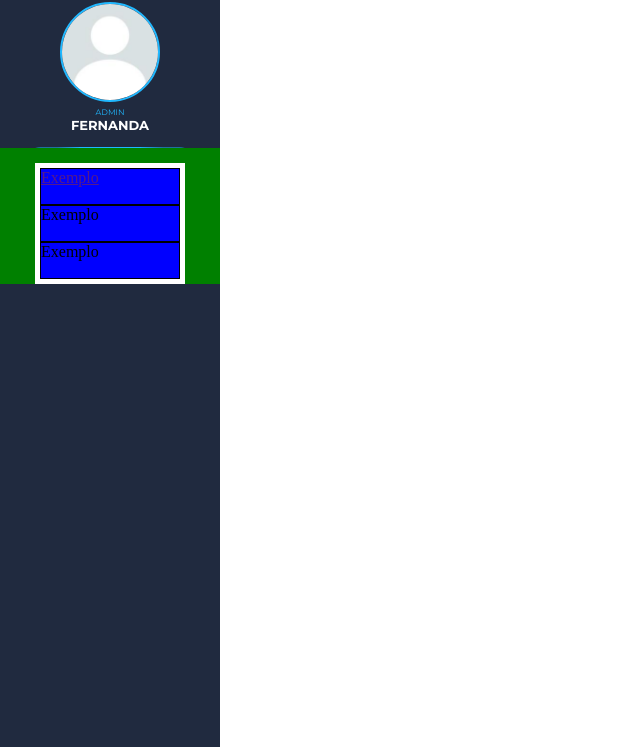
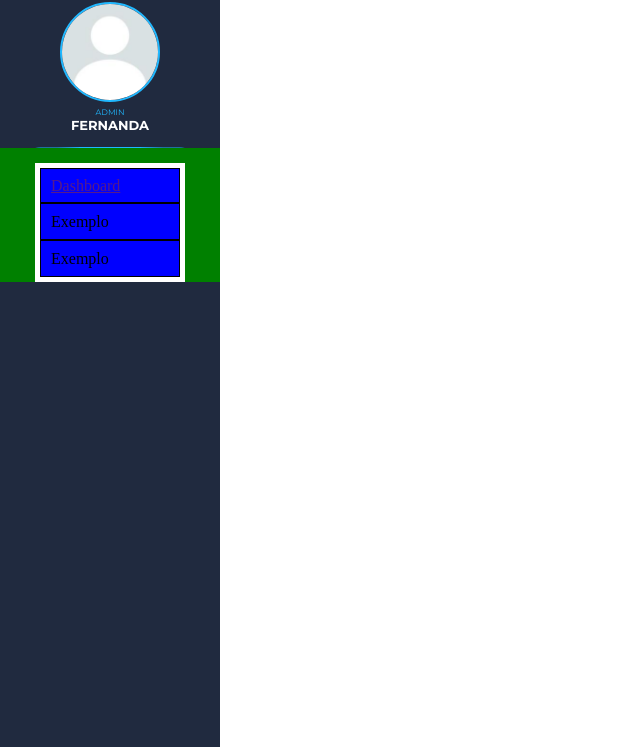
Before and after one commit to SoyTech-Solutions/dashboard-soysense, a website: page index.html in a window 1280 px wide. Shown: the part 53-800 px from the top of the page, without its empty margins (0-640 px from the left). Drawn offline with nearby package versions, Linux system fonts and the light colour scheme.

Commit message:
fixing accordion position

```diff
--- a/css/dashboard-style.css
+++ b/css/dashboard-style.css
@@ -91,15 +91,38 @@ body{
     background-color: #fff;
     padding: 5px;
 }
-
-.accordion-item{
+.accordion-item {
     width: 140px;
     border: 1px solid black;
     background-color: blue;
+    cursor: pointer;
+    display: flex;
+    flex-direction: column;
+    justify-content: center;
 }
+.nav-normal-item{
+    width: 140px;
+    border: 1px solid black;
+    background-color: blue;
+    cursor: pointer;
+    display: flex;
+    flex-direction: column;
+    justify-content: center;
+    padding-left: 10px;
+}
+.nav-normal-item{
+    width: 100%;
+    height: 35px;
+}
+
 .accordion-item-header{
     width: 100%;
     height: 35px;
+    cursor: pointer;
+    display: flex;
+    flex-direction: column;
+    justify-content: center;
+    padding-left: 10px;
 }
 .accordion-submenu{
     background-color: yellow;
@@ -107,6 +130,7 @@ body{
     list-style: none;
     height: auto;
 }
+
 .accordion-subitem{
     height: 35px;
     background-color: #fff;
@@ -118,6 +142,7 @@ body{
     background-color: #c73131;
     display: flex;
     align-items: center;
+    padding-left: 15px;
 }
 .accordion-item.drop-active > .accordion-submenu{
     display: block;
--- a/index.html
+++ b/index.html
@@ -35,10 +35,8 @@
         <div class="line-side-bar"></div>
         <nav class="nav-side-bar">
             <ul class="accordion-menu">
-                <li class="accordion-item">
-                    <div class="accordion-item-header">
-                        <a href="">Exemplo</a>
-                    </div>
+                <li class="nav-normal-item">
+                    <a href="">Dashboard</a>
                 </li>
                 <li class="accordion-item">
                     <div class="accordion-item-header">Exemplo</div>
```
